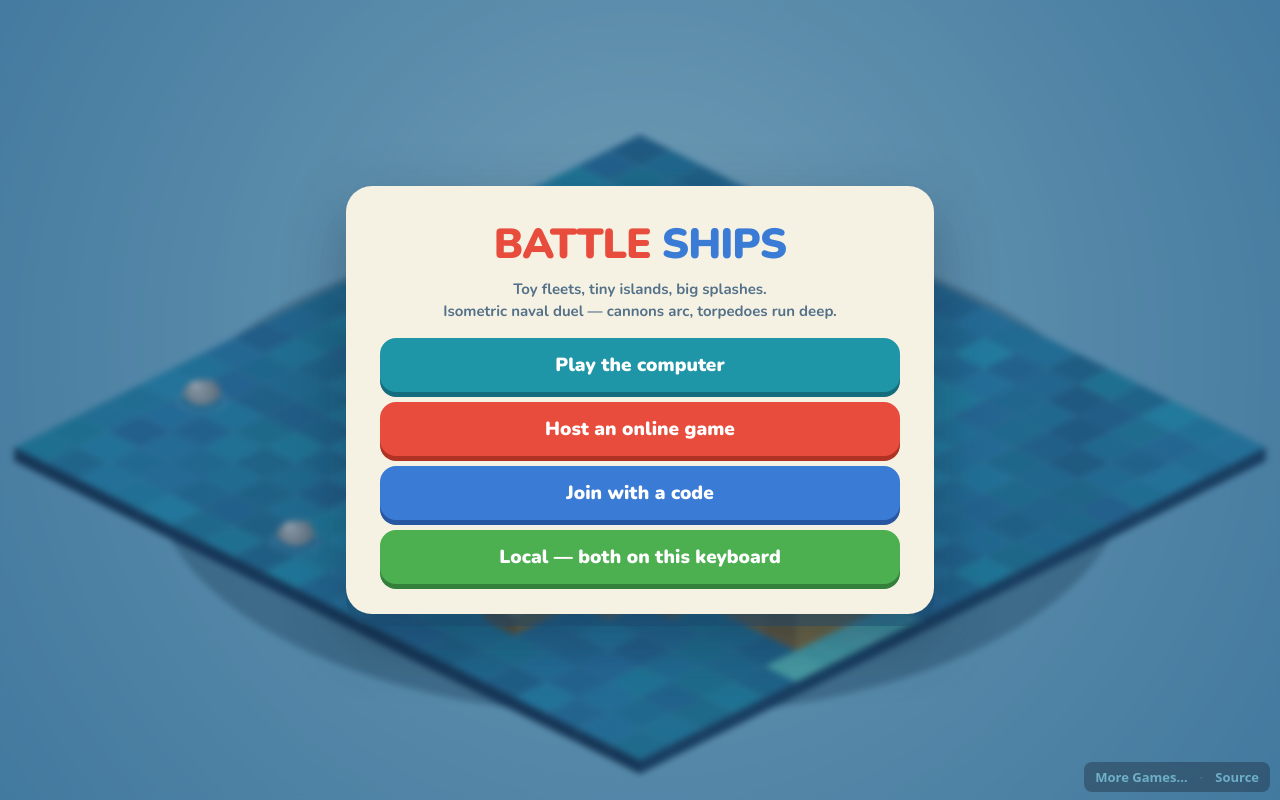
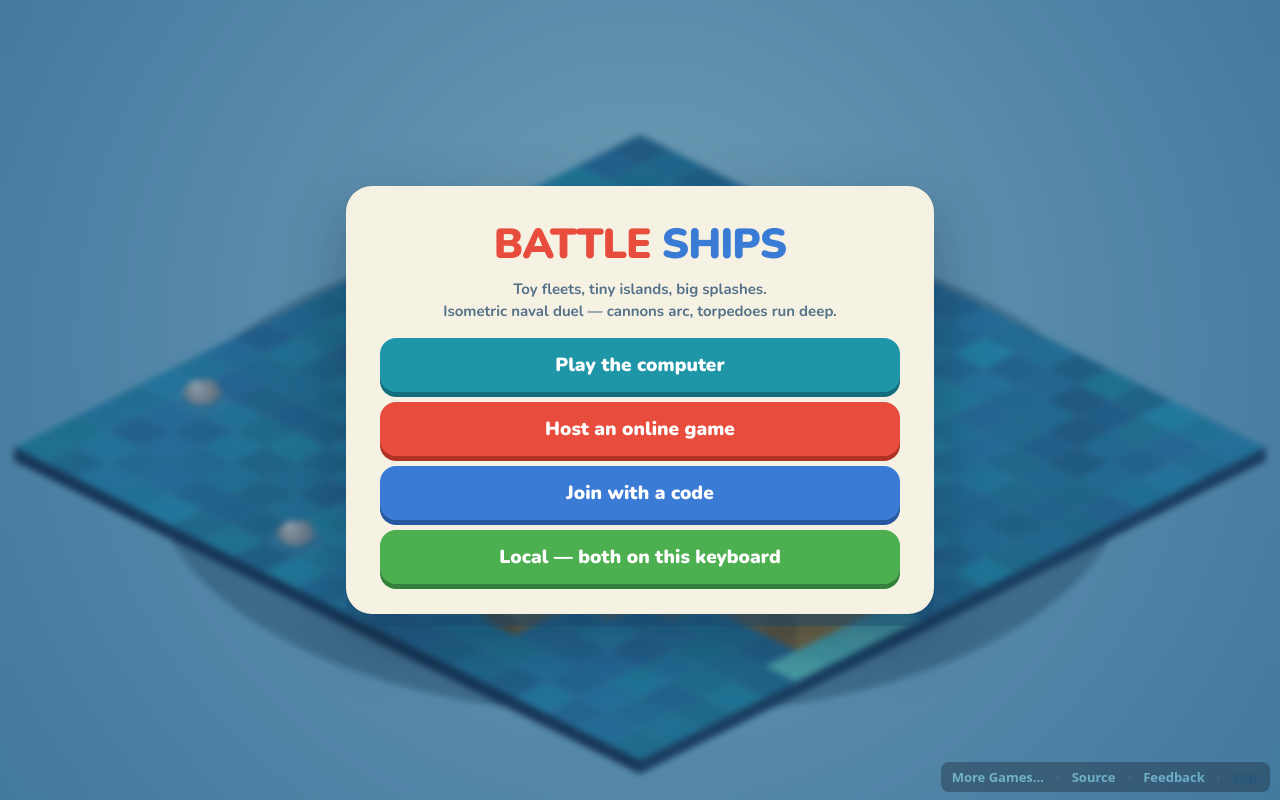
Before and after one commit to freaxnx01/game-battleship-toys, a plain HTML site: page index.html in a window 1280 px wide. Drawn offline with nearby package versions, Linux system fonts and the light colour scheme; animation ran at ten frames a second.

Commit message:
Add Feedback link and star widget to game-nav
Co-Authored-By: Claude Sonnet 5 <noreply@anthropic.com>

```diff
--- a/index.html
+++ b/index.html
@@ -17,12 +17,20 @@
 </head>
 <body>
 <battleship-game map-size="20" win-score="5"></battleship-game>
-<!-- game-nav -->
+<!-- game-nav: copy-paste template. Replace the repo placeholder with the target
+     repo name (e.g. game-stack-duel) before pasting into a game's index.html,
+     just before </body>. See docs/superpowers/specs/2026-07-13-game-card-feedback-star-design.md
+     for design rationale. -->
 <nav id="game-nav" aria-label="Game navigation" style="position:fixed;right:10px;bottom:8px;z-index:2147483647;display:flex;gap:12px;align-items:center;font:600 13px/1.4 system-ui,-apple-system,sans-serif;padding:6px 11px;border-radius:8px;background:rgba(15,17,26,.55);backdrop-filter:blur(4px);-webkit-backdrop-filter:blur(4px);opacity:.55;transition:opacity .2s" onmouseover="this.style.opacity=1" onmouseout="this.style.opacity=.55">
   <a href="https://github.freaxnx01.ch/games/" style="color:#8fd8e8;text-decoration:none">More Games…</a>
   <span style="color:#5a6072" aria-hidden="true">·</span>
   <a href="https://github.com/freaxnx01/game-battleship-toys" target="_blank" rel="noopener" style="color:#8fd8e8;text-decoration:none">Source</a>
+  <span style="color:#5a6072" aria-hidden="true">·</span>
+  <a href="https://github.com/freaxnx01/game-battleship-toys/issues/new?title=%5BFeedback%5D%20game-battleship-toys&labels=feedback" target="_blank" rel="noopener" style="color:#8fd8e8;text-decoration:none">Feedback</a>
+  <span style="color:#5a6072" aria-hidden="true">·</span>
+  <a class="github-button" href="https://github.com/freaxnx01/game-battleship-toys" data-icon="octicon-star" data-size="small" data-show-count="true" aria-label="Star freaxnx01/game-battleship-toys on GitHub">Star</a>
 </nav>
+<script async defer crossorigin="anonymous" src="https://buttons.github.io/buttons.js"></script>
 <script src="./battleship-game.js"></script>
 </body>
 </html>
```
